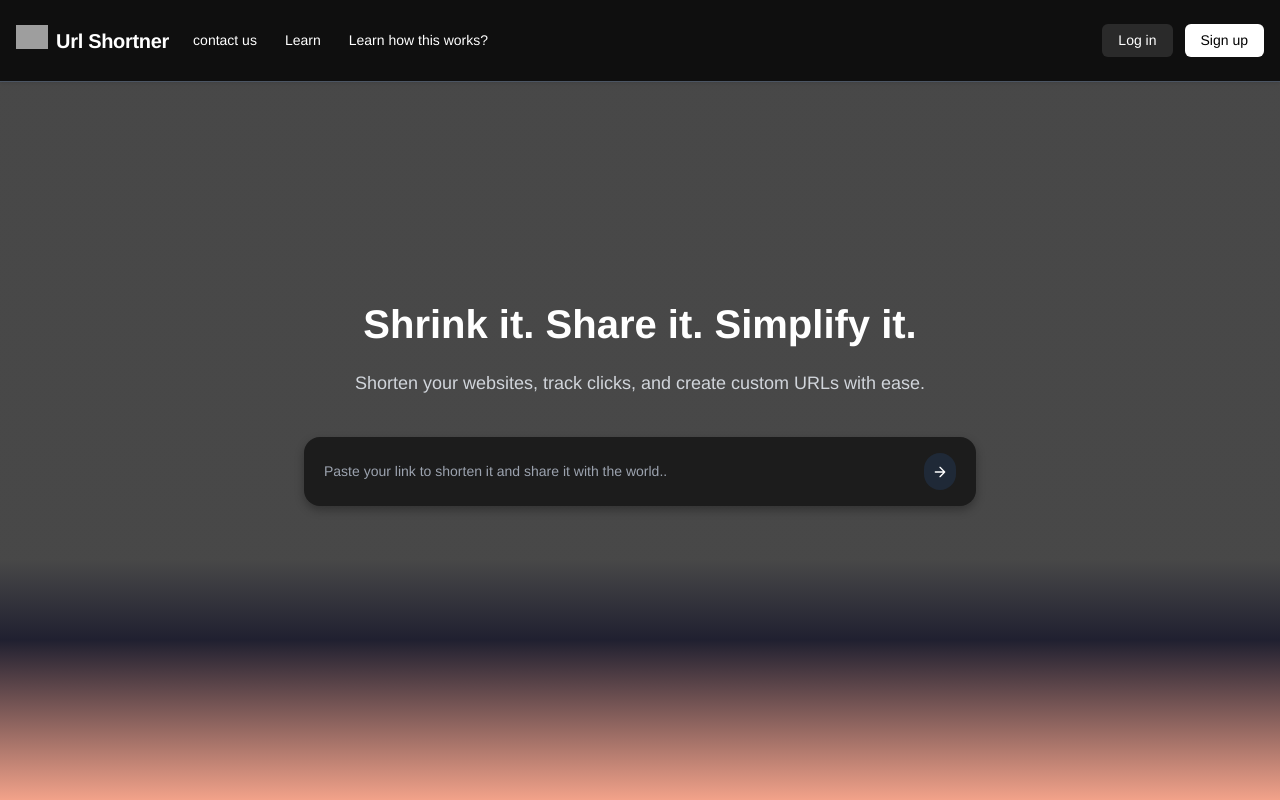
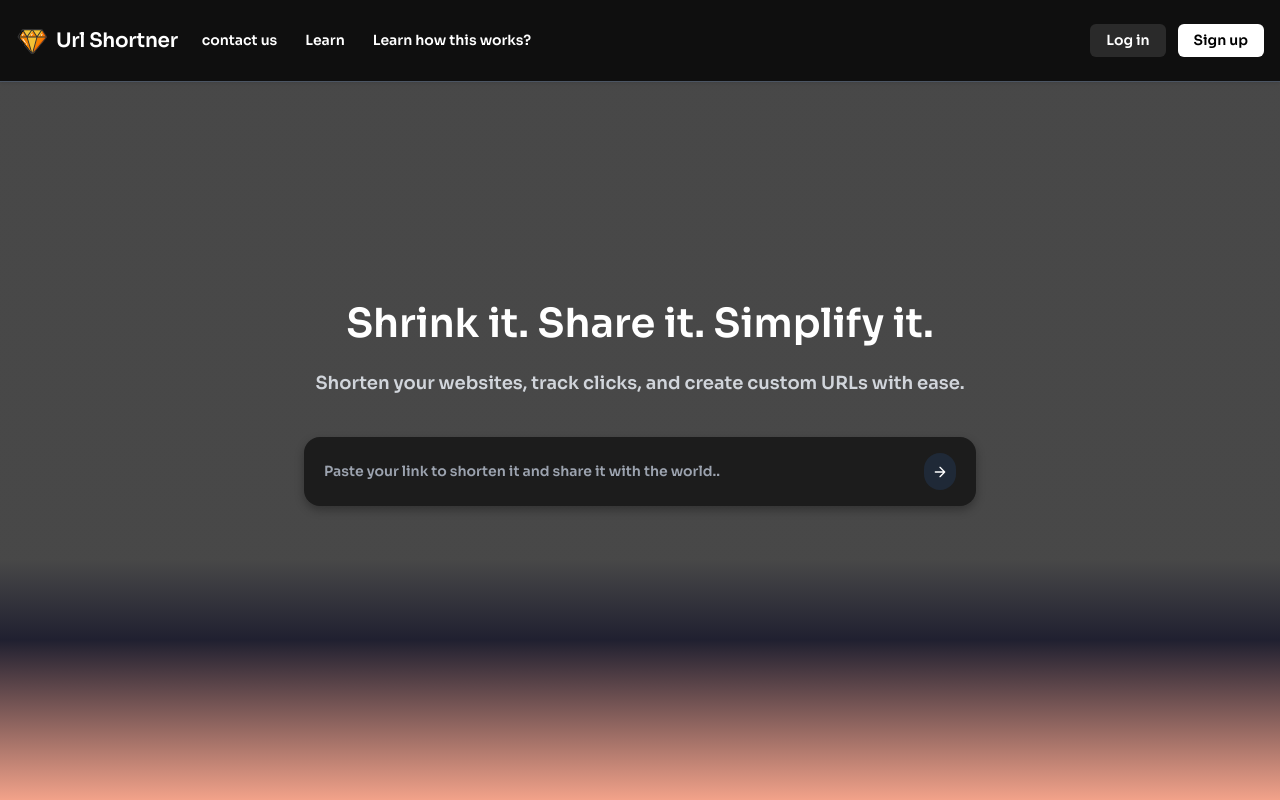
Before and after one commit to rushichavan21/url-shortener, a React (Vite) app in the folder client/: page / in a window 1280 px wide. Built offline with nearby package versions, Linux system fonts and the light colour scheme; grey boxes are pictures that could not be loaded.

Commit message:
font and logo

```diff
--- a/client/index.html
+++ b/client/index.html
@@ -2,7 +2,7 @@
 <html lang="en">
   <head>
     <meta charset="UTF-8" />
-    <link rel="icon" type="image/svg+xml" href="/vite.svg" />
+    <link rel="icon" href="./logo-url.svg" />
     <meta name="viewport" content="width=device-width, initial-scale=1.0" />
     <title>url-shortener</title>
   </head>
--- a/client/src/index.css
+++ b/client/src/index.css
@@ -1,8 +1,10 @@
+@import url('https://fonts.googleapis.com/css2?family=Sora:wght@600&family=Cinzel:wght@600&family=Monoton&family=Press+Start+2P&family=Caveat:wght@600&display=swap');
 @import "tailwindcss";
 :root {
-  font-family: poppins system-ui, Avenir, Helvetica, Arial, sans-serif;
+  /* font-family: poppins system-ui, Avenir, Helvetica, Arial, sans-serif; */
+  font-family: 'Sora', sans-serif;
   line-height: 1.5;
-  font-weight: 400;
+  font-weight: 500;
 
   color-scheme: light dark;
   color: rgba(255, 255, 255, 0.87);
```
Also changed, not shown: client/public/logo-url.svg (added).
